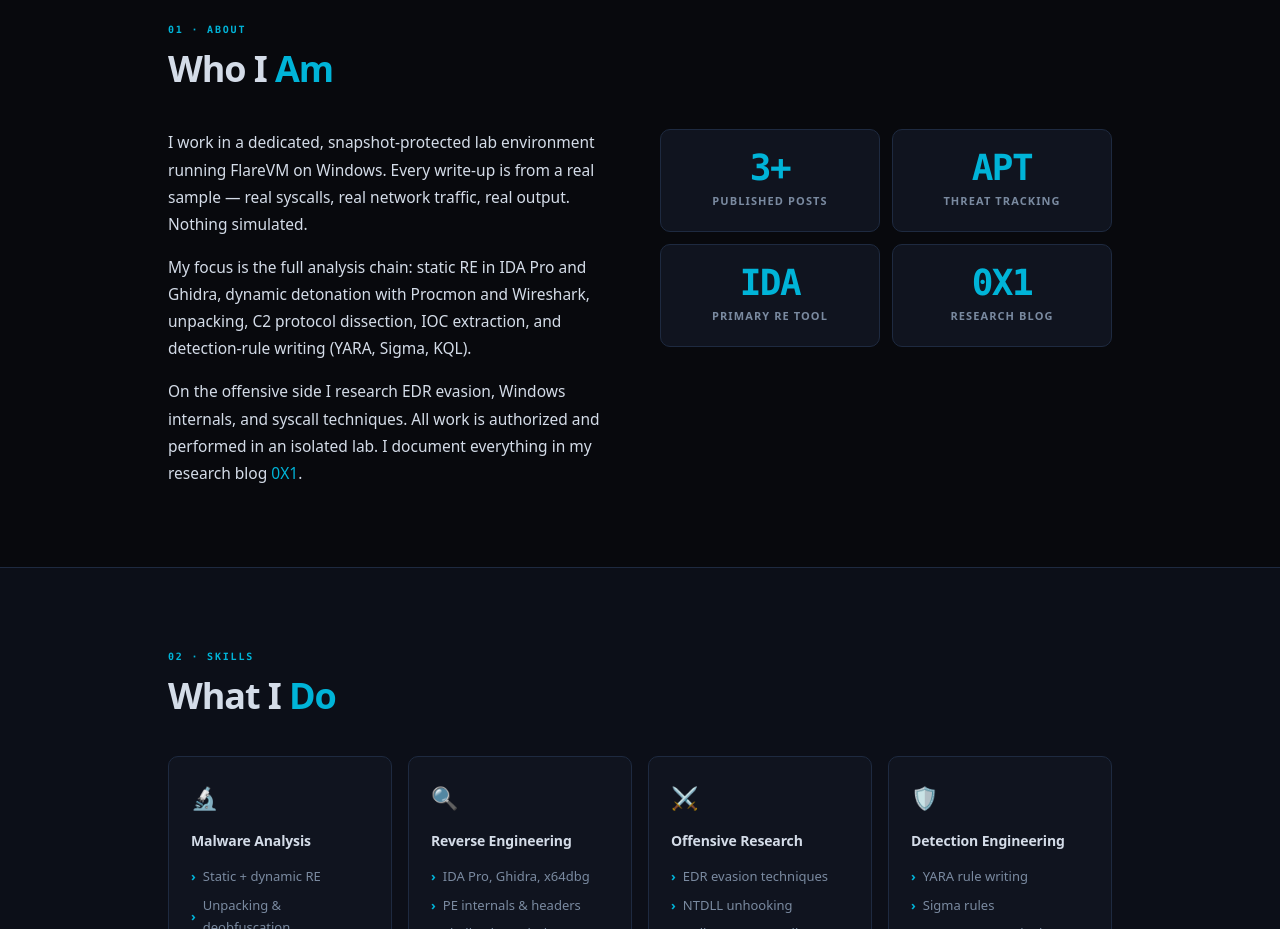
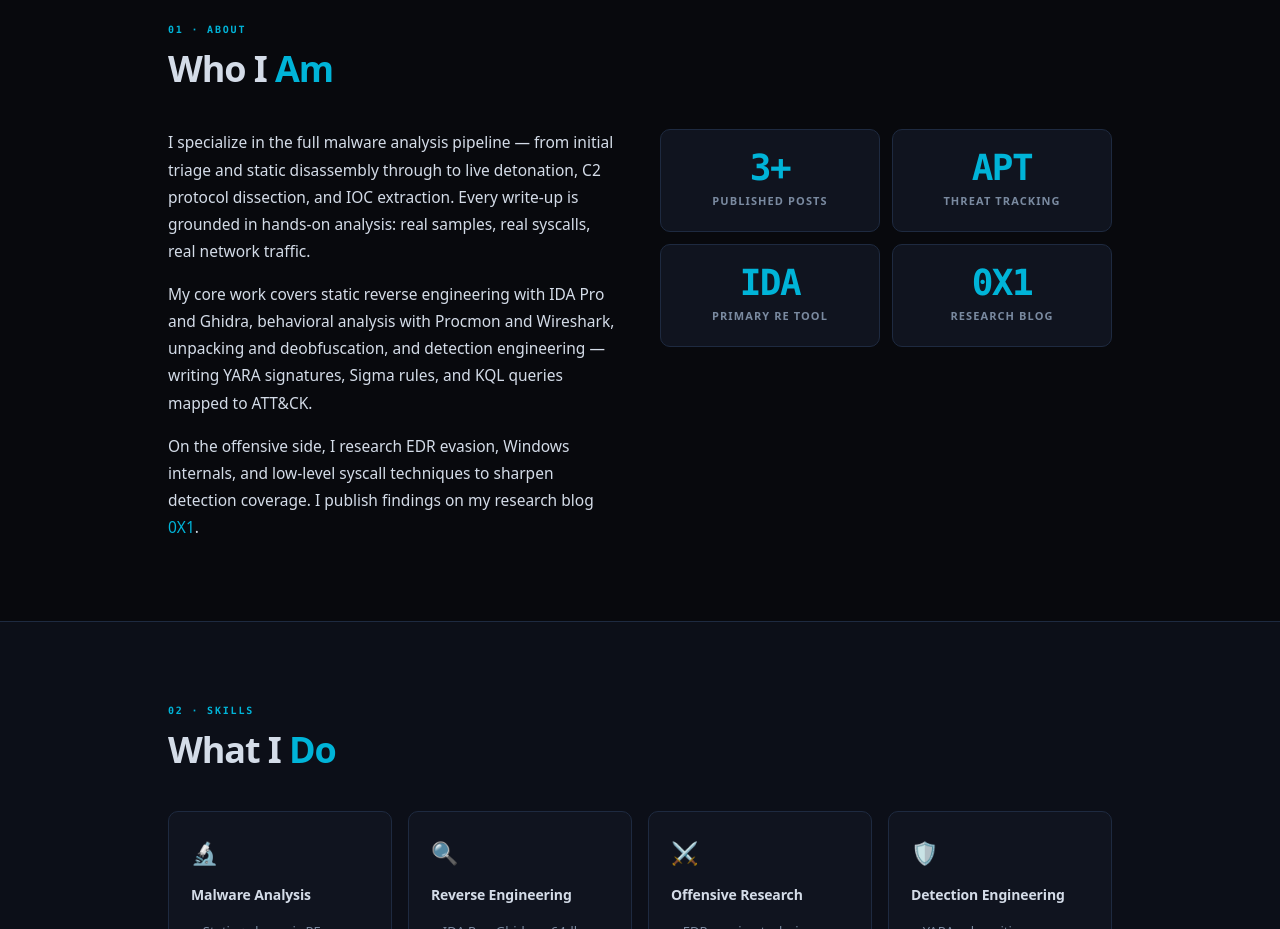
Before and after one commit to BlackXero1/BlackXero1.github.io, a plain HTML site: page index.html in a window 1280 px wide. Shown: the part 860-1789 px from the top of the page. Drawn offline with Linux system fonts and the light colour scheme.

Commit message:
Polish about bio — remove lab specifics, sharpen professional tone
Co-Authored-By: Claude Sonnet 4.6 <noreply@anthropic.com>

```diff
--- a/index.html
+++ b/index.html
@@ -218,9 +218,9 @@ footer a{color:var(--accent)}
     <h2 class="sec-title">Who I <span>Am</span></h2>
     <div class="about-grid">
       <div class="about-bio">
-        <p>I work in a dedicated, snapshot-protected lab environment running FlareVM on Windows. Every write-up is from a real sample — real syscalls, real network traffic, real output. Nothing simulated.</p>
-        <p>My focus is the full analysis chain: static RE in IDA Pro and Ghidra, dynamic detonation with Procmon and Wireshark, unpacking, C2 protocol dissection, IOC extraction, and detection-rule writing (YARA, Sigma, KQL).</p>
-        <p>On the offensive side I research EDR evasion, Windows internals, and syscall techniques. All work is authorized and performed in an isolated lab. I document everything in my research blog <a href="https://blackxero1.github.io/0X1/">0X1</a>.</p>
+        <p>I specialize in the full malware analysis pipeline — from initial triage and static disassembly through to live detonation, C2 protocol dissection, and IOC extraction. Every write-up is grounded in hands-on analysis: real samples, real syscalls, real network traffic.</p>
+        <p>My core work covers static reverse engineering with IDA Pro and Ghidra, behavioral analysis with Procmon and Wireshark, unpacking and deobfuscation, and detection engineering — writing YARA signatures, Sigma rules, and KQL queries mapped to ATT&amp;CK.</p>
+        <p>On the offensive side, I research EDR evasion, Windows internals, and low-level syscall techniques to sharpen detection coverage. I publish findings on my research blog <a href="https://blackxero1.github.io/0X1/">0X1</a>.</p>
       </div>
       <div class="stat-grid">
         <div class="stat-card">
```
